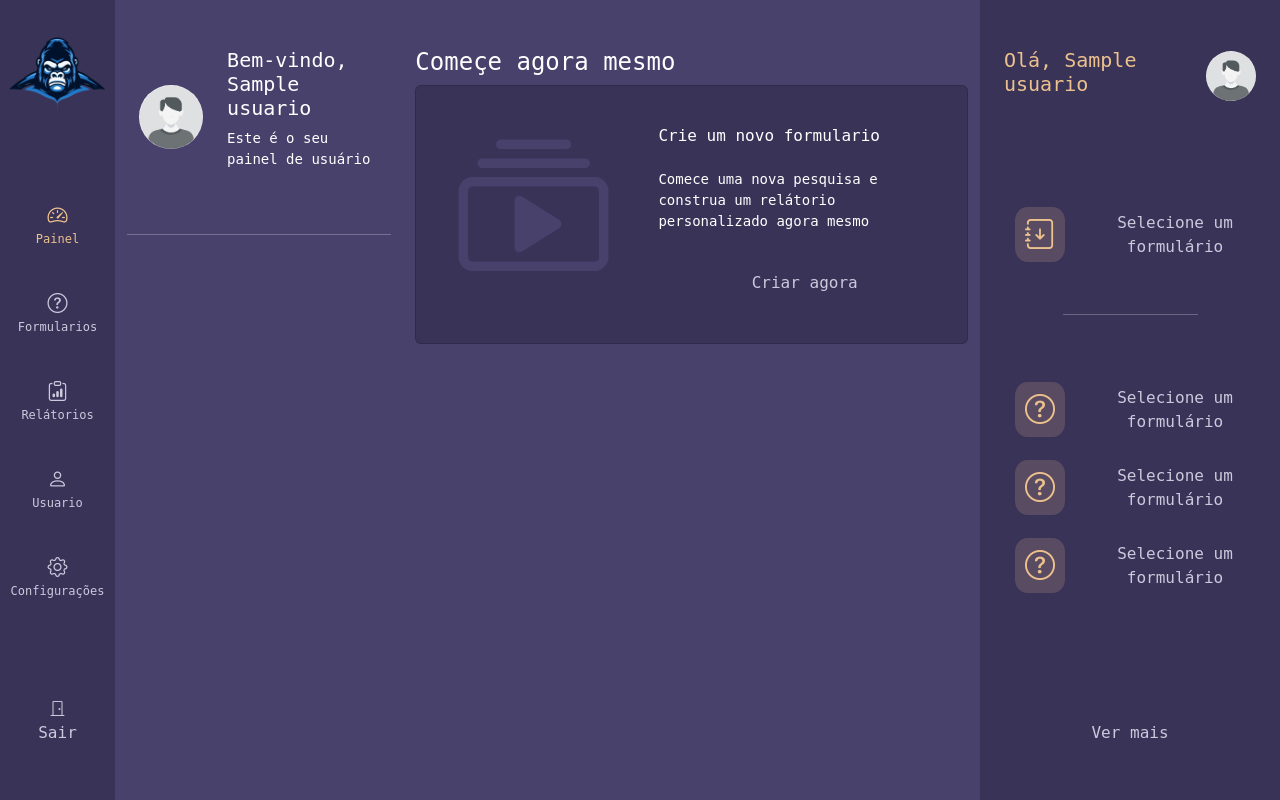
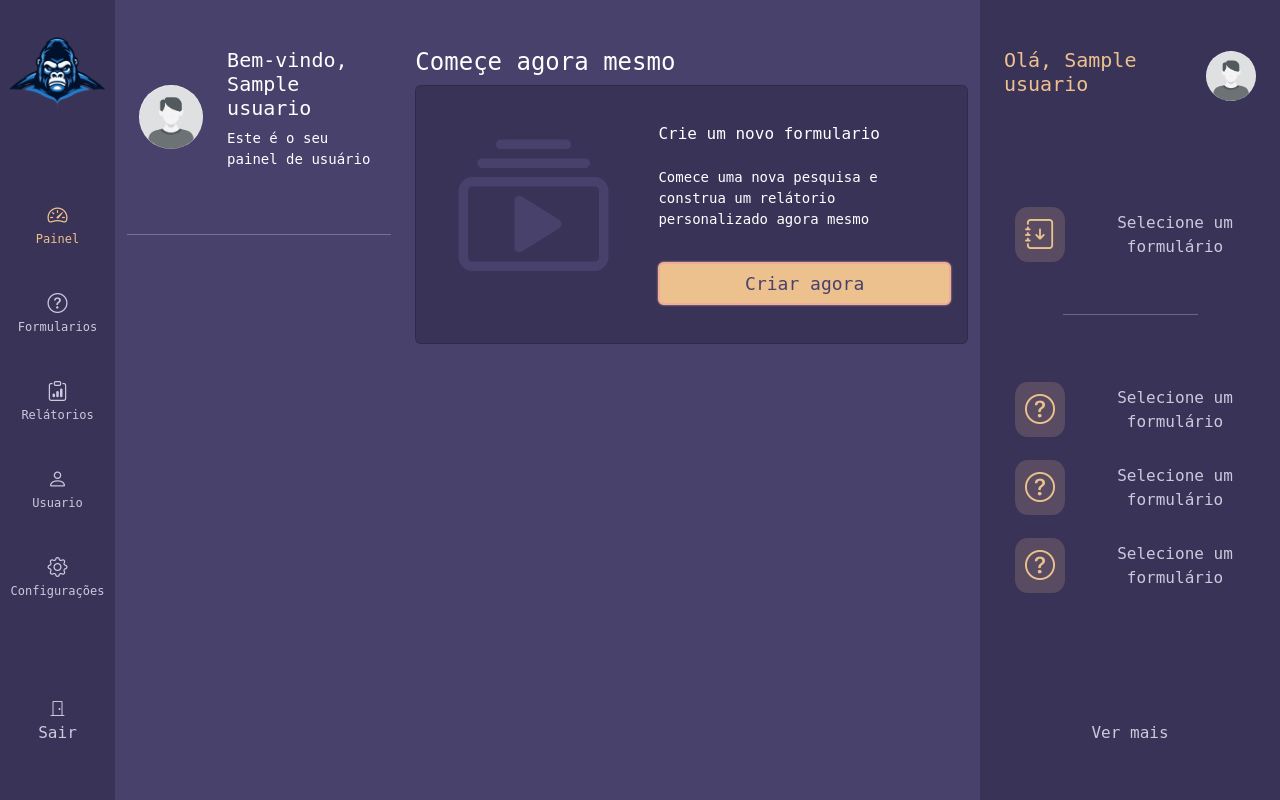
Before and after one commit to YuriPierriV/make-questions, a Flask app: page / in a window 1280 px wide. Run offline with Flask 3, Linux system fonts and the light colour scheme; the visitor is signed in with stand-in values (Sample User, id 1); tables that the repository leaves empty or names only in its code hold one stand-in row (values such as "Sample post"); some web fonts are replaced.

Commit message:
/newpage criada flask

```diff
--- a/app.py
+++ b/app.py
@@ -134,6 +134,17 @@ def login():
             return render_template("index.html", error="Credenciais inválidas")
 
 
+
+@app.route("/newpage", methods=["POST"])
+def newpage():
+    ##Fazer aqui a criação de nova página
+    return render_template("index.html")
+
+
+
+
+
+
 @app.route("/logout", methods=["POST"])
 def logout():
 
--- a/static/painel.css
+++ b/static/painel.css
@@ -205,3 +205,29 @@ main{
     background-color: #48416C !important;
     color: #EDC18D !important;
 }
+
+
+.btn-criar{
+    background-color: #EDC18D !important;
+    color: #48416C !important;
+    font-size: 18px;
+    border-width: 2px;
+    border-color: #EFAB9C !important;
+    border-style: solid;
+    box-shadow: 0px 0px 2px #EDC18D;
+
+}
+
+.btn-criar:hover{
+    background-color: #EFAB9C !important;
+    color: #48416C !important;
+    border-width: 2px;
+    border-color: #EDC18D !important;
+    border-style: solid;
+    box-shadow: 0px 0px 10px #EDC18D;
+}
+
+.btn-criar:active{
+    background-color: #EFAB9C !important;
+    color: #48416C !important;
+}
--- a/templates/painel.html
+++ b/templates/painel.html
@@ -84,7 +84,10 @@
                                     <p class="pb-3" style="font-size: 14px;">
                                         Comece uma nova pesquisa e construa um relátorio personalizado agora mesmo
                                     </p>
-                                    <button class=" btn btn-padrao  btn btn-padrao-primary w-10">Criar agora</button>
+                                    <form method="post" action="{{ url_for('newpage') }}">
+                                        <button class="btn btn-criar w-100" type="submit">Criar agora</button>
+                                    </form>
+
 
                                 </div>
                             </div>
```
Also changed, not shown: 17 other files.
